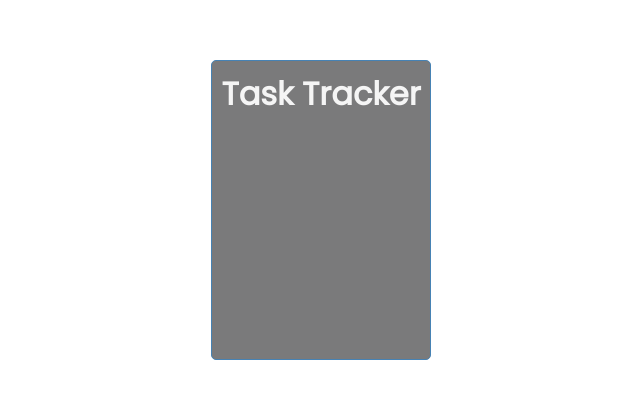
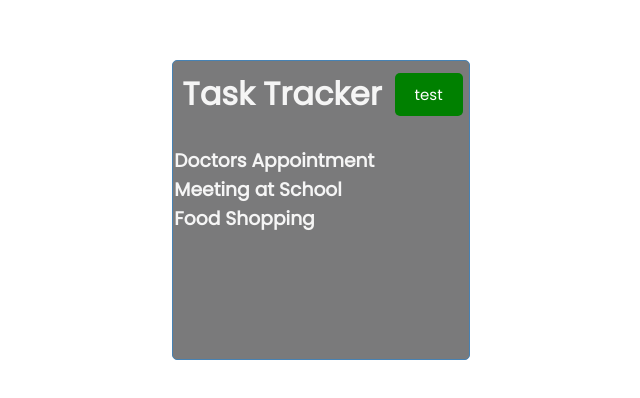
Before and after one commit to Richiewarl/React-Task-Tracker, a React (Create React App) app: page / in a window 1280 px wide. Shown: the part 190-588 px from the top of the page, without its empty margins (319-959 px from the left). Built offline with nearby package versions, Linux system fonts and the light colour scheme.

Commit message:
Add Button and Tasks components

```diff
--- a/src/App.js
+++ b/src/App.js
@@ -1,9 +1,36 @@
+import { useState } from "react"
+
+// components
 import Header from "./components/Header";
+import Tasks from "./components/Tasks";
 
 function App() {
+  // Top level state
+  const [tasks, setTasks] = useState([
+    {
+        id: 1,
+        text: "Doctors Appointment",
+        day: "Feb 5th at 2.30pm",
+        reminder: true
+    },
+    {
+        id: 2,
+        text: "Meeting at School",
+        day: "Feb 6th at 1.30pm",
+        reminder: true
+    },
+    {
+        id: 3,
+        text: "Food Shopping",
+        day: "Feb 7th at 2.30pm",
+        reminder: false
+    }
+])
+
   return (
     <div className="container">
       <Header />
+      <Tasks tasks={tasks}/>
     </div>
   );
 }
--- /dev/null
+++ b/src/components/Button.js
@@ -0,0 +1,26 @@
+import PropTypes from "prop-types"
+import React from 'react'
+
+const Button = ({ color, text, onClick }) => {
+  return (
+    <button
+        className="btn"
+        style={{ backgroundColor: color }}
+        onClick={onClick}
+    >
+        {text}
+    </button>
+  )
+}
+
+Button.defaultProps = {
+    color: "Black",
+    text: "Empty"
+}
+
+Button.propTypes = {
+    color: PropTypes.string,
+    text: PropTypes.string
+}
+
+export default Button
--- a/src/components/Header.js
+++ b/src/components/Header.js
@@ -1,9 +1,15 @@
-import  PropTypes from "prop-types"
+import PropTypes from "prop-types"
+import Button from "./Button"
 
 const Header = ({ title }) => {
+  const onClick = () => {
+    console.log("Click")
+  }
+
   return (
-    <header>
+    <header className="header">
         <h1>{title}</h1>
+        <Button color="green" text="test" onClick={onClick} />
     </header>
   )
 }
--- /dev/null
+++ b/src/components/Tasks.js
@@ -0,0 +1,10 @@
+
+const Tasks = ({ tasks }) => {
+  return (
+    <>
+      {tasks.map((task) => (<h3 key={task.id}>{task.text}</h3>))}
+    </>
+  )
+}
+
+export default Tasks
```
